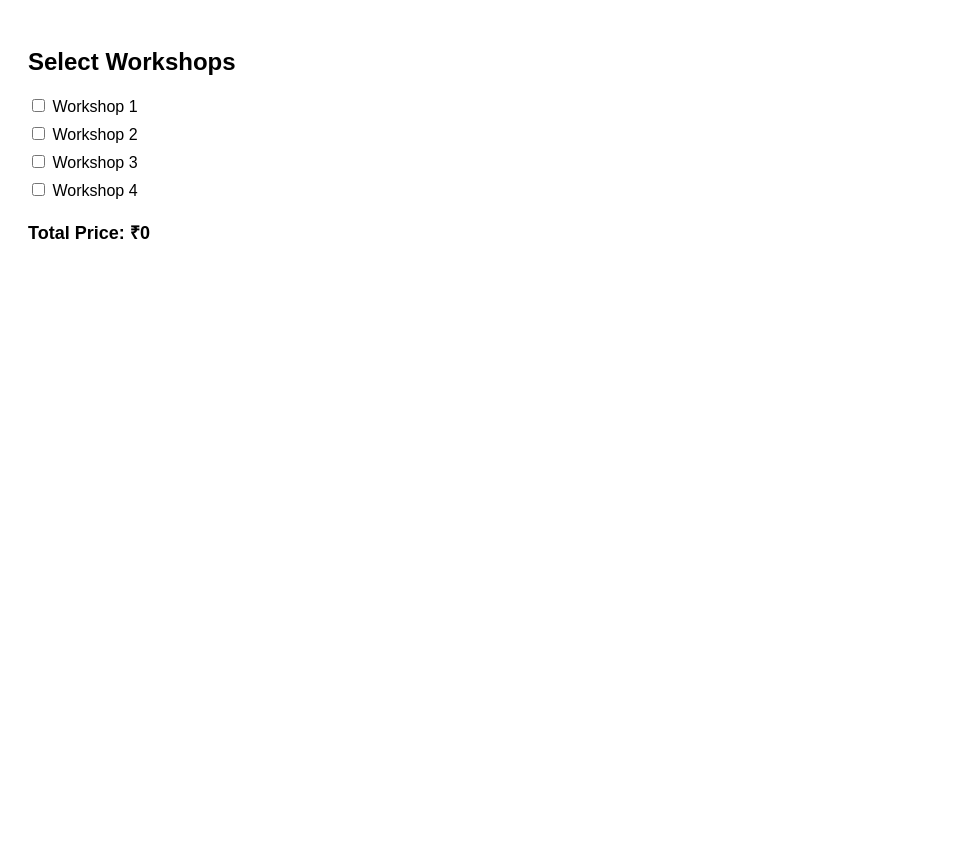
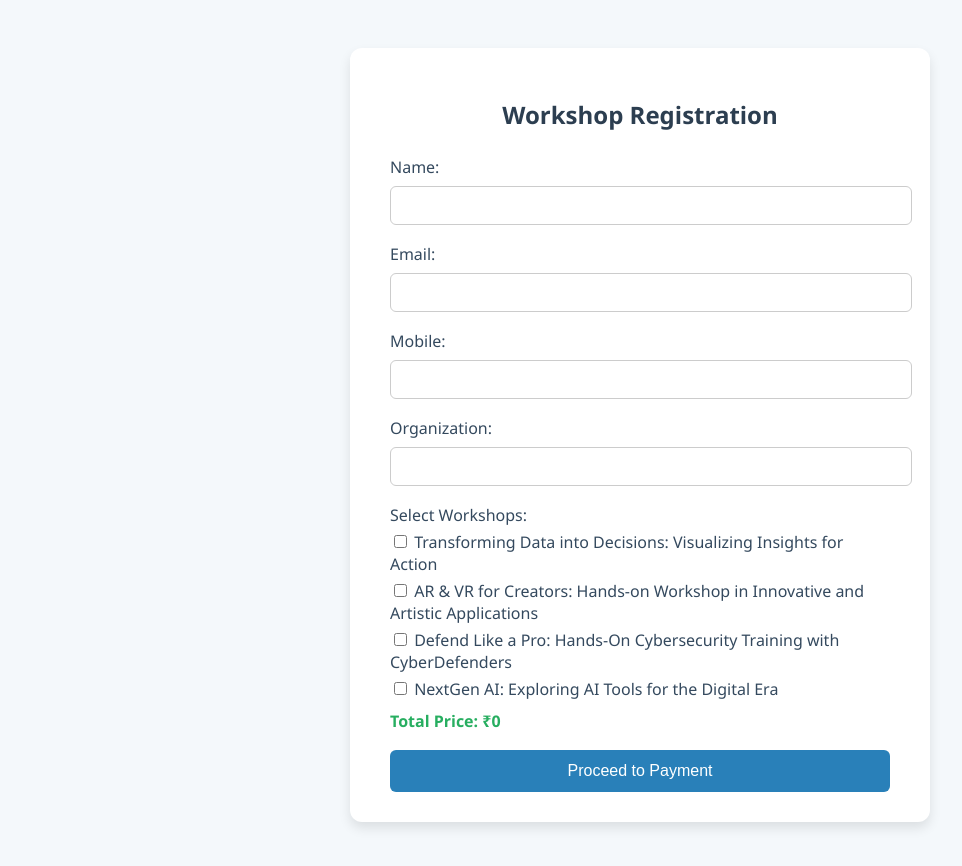
Before and after one commit to KamanasishB/ic-adt, a plain HTML site: page index.html in a window 1280 px wide. Shown: the whole page, without its empty margins (0-962 px from the left). Before the commit the page ends 800 px from the top, so only its background shows below. Drawn offline with Linux system fonts and the light colour scheme.

Commit message:
Update index.html

```diff
--- a/index.html
+++ b/index.html
@@ -1,52 +1,139 @@
 <!DOCTYPE html>
-<html>
+<html lang="en">
 <head>
   <meta charset="UTF-8">
-  <title>Tiered Price Calculator</title>
+  <title>Workshop Registration</title>
   <style>
-    body { font-family: Arial, sans-serif; padding: 20px; }
-    label { display: block; margin: 8px 0; }
-    #total { font-weight: bold; margin-top: 20px; font-size: 18px; }
+    body {
+      font-family: 'Segoe UI', sans-serif;
+      background: #f4f8fb;
+      padding: 40px;
+      display: flex;
+      justify-content: center;
+    }
+
+    .container {
+      background: #fff;
+      border-radius: 12px;
+      padding: 30px 40px;
+      box-shadow: 0 6px 12px rgba(0,0,0,0.1);
+      width: 100%;
+      max-width: 500px;
+    }
+
+    h2 {
+      text-align: center;
+      margin-bottom: 25px;
+      color: #2c3e50;
+    }
+
+    label {
+      display: block;
+      margin-bottom: 8px;
+      color: #34495e;
+      font-weight: 500;
+    }
+
+    input[type="text"],
+    input[type="email"],
+    input[type="tel"] {
+      width: 100%;
+      padding: 10px;
+      margin-bottom: 18px;
+      border-radius: 6px;
+      border: 1px solid #ccc;
+      font-size: 15px;
+    }
+
+    .checkbox-group {
+      margin-bottom: 18px;
+    }
+
+    .checkbox-group label {
+      font-weight: normal;
+      display: block;
+      margin-bottom: 5px;
+    }
+
+    #total {
+      margin-top: 10px;
+      font-weight: bold;
+      color: #27ae60;
+      font-size: 16px;
+    }
+
+    button {
+      background-color: #2980b9;
+      color: white;
+      padding: 12px;
+      border: none;
+      width: 100%;
+      font-size: 16px;
+      border-radius: 6px;
+      cursor: pointer;
+      transition: background 0.3s;
+    }
+
+    button:hover {
+      background-color: #1c5980;
+    }
   </style>
 </head>
 <body>
+  <div class="container">
+    <h2>Workshop Registration</h2>
+    <form id="registrationForm" onsubmit="handleSubmit(event)">
+      <label for="name">Name:</label>
+      <input type="text" id="name" required>
 
-  <h2>Select Workshops</h2>
-  <form>
-    <label><input type="checkbox" name="workshop" onchange="calculatePrice()"> Workshop 1</label>
-    <label><input type="checkbox" name="workshop" onchange="calculatePrice()"> Workshop 2</label>
-    <label><input type="checkbox" name="workshop" onchange="calculatePrice()"> Workshop 3</label>
-    <label><input type="checkbox" name="workshop" onchange="calculatePrice()"> Workshop 4</label>
+      <label for="email">Email:</label>
+      <input type="email" id="email" required>
 
-    <p id="total">Total Price: ₹0</p>
-  </form>
+      <label for="mobile">Mobile:</label>
+      <input type="tel" id="mobile" required>
+
+      <label for="org">Organization:</label>
+      <input type="text" id="org" required>
+
+      <div class="checkbox-group">
+        <label>Select Workshops:</label>
+        <label><input type="checkbox" name="workshop" onchange="calculatePrice()"> Transforming Data into Decisions: Visualizing Insights for Action</label>
+        <label><input type="checkbox" name="workshop" onchange="calculatePrice()"> AR & VR for Creators: Hands-on Workshop in Innovative and Artistic Applications</label>
+        <label><input type="checkbox" name="workshop" onchange="calculatePrice()"> Defend Like a Pro: Hands-On Cybersecurity Training with CyberDefenders</label>
+        <label><input type="checkbox" name="workshop" onchange="calculatePrice()"> NextGen AI: Exploring AI Tools for the Digital Era</label>
+        <p id="total">Total Price: ₹0</p>
+      </div>
+
+      <button type="submit">Proceed to Payment</button>
+    </form>
+  </div>
 
   <script>
     function calculatePrice() {
-      const checkboxes = document.querySelectorAll('input[name="workshop"]:checked');
-      const count = checkboxes.length;
+      const checked = document.querySelectorAll('input[name="workshop"]:checked').length;
       let price = 0;
-
-      switch (count) {
-        case 1:
-          price = 500;
-          break;
-        case 2:
-          price = 800;
-          break;
-        case 3:
-          price = 1000;
-          break;
-        case 4:
-          price = 1200;
-          break;
-        default:
-          price = 0;
-      }
-
+      if (checked === 1) price = 500;
+      else if (checked === 2) price = 800;
+      else if (checked === 3) price = 1000;
+      else if (checked === 4) price = 1200;
       document.getElementById("total").innerText = "Total Price: ₹" + price;
     }
+
+    function handleSubmit(event) {
+      event.preventDefault();
+
+      // Collect values (can be sent to backend later)
+      const name = document.getElementById("name").value;
+      const email = document.getElementById("email").value;
+      const mobile = document.getElementById("mobile").value;
+      const org = document.getElementById("org").value;
+      const total = document.getElementById("total").innerText;
+
+      // For now, redirect to dummy payment page
+      // Replace with Razorpay/Stripe/etc. integration if needed
+      alert(`Redirecting to payment for:\n\n${name}\n${email}\n${mobile}\n${org}\n${total}`);
+      window.location.href = "https://your-payment-gateway.com"; // Replace with real payment URL
+    }
   </script>
-
 </body>
 </html>
```
